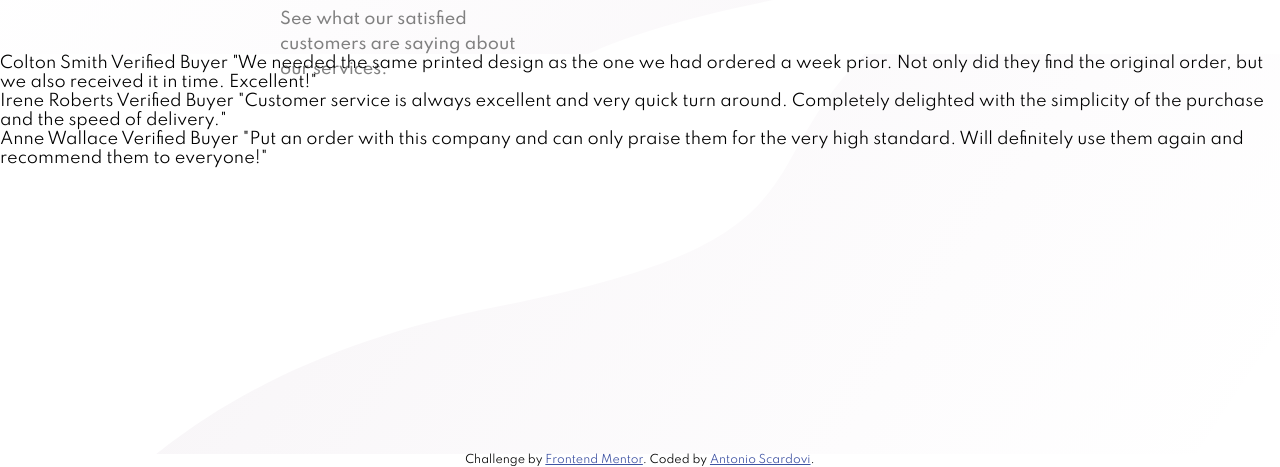
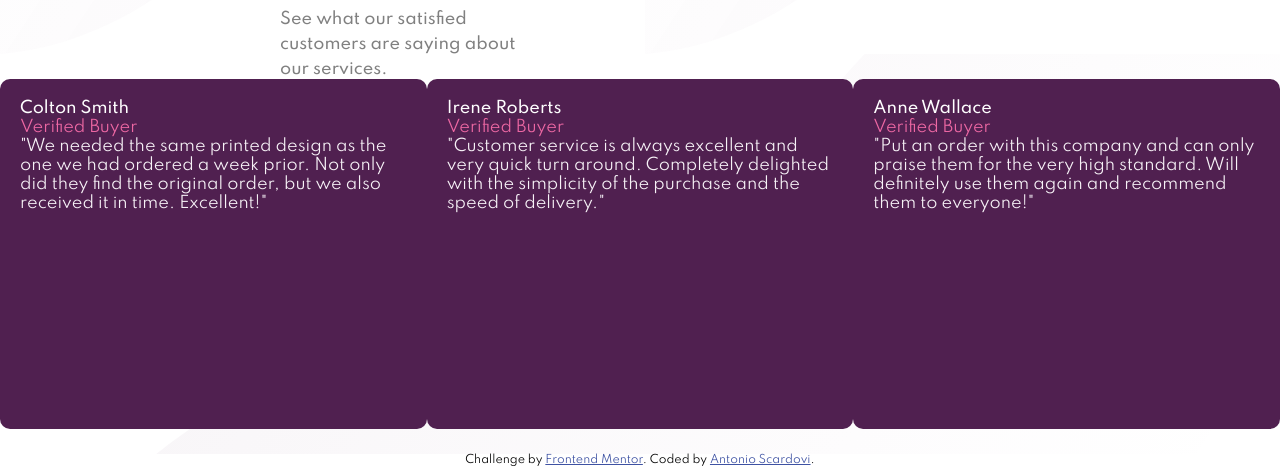
Before and after one commit to antonioscardovi/social-proof-section, a plain HTML site: page index.html in a window 1280 px wide. Shown: the part 346-813 px from the top of the page. Drawn offline with Linux system fonts and the light colour scheme.

Commit message:
inital work on testimonial cards

```diff
--- a/index.html
+++ b/index.html
@@ -83,24 +83,45 @@
       </div>
 
       <div class="bottom">
-        <div class="testimonial-1">
+        <div class="test testimonial-1">
+          <div class="profile-image"></div>
+          <p class="name">
             Colton Smith
+          </p>
+          <p class="status">
             Verified Buyer
+          </p>
+          <p class="testimony">
             "We needed the same printed design as the one we had ordered a week prior.
             Not only did they find the original order, but we also received it in time.
             Excellent!"
+          </p>
         </div>
-        <div class="testimonial-2">
+        <div class="test testimonial-2">
+          <div class="profile-image"></div>
+          <p class="name">
             Irene Roberts
+          </p>
+          <p class="status">
             Verified Buyer
+          </p>
+          <p class="testimony">
             "Customer service is always excellent and very quick turn around. Completely
             delighted with the simplicity of the purchase and the speed of delivery."
+          </p>
         </div>
-        <div class="testimonial-3">
+        <div class="test testimonial-3">
+          <div class="profile-image"></div>
+          <p class="name">
             Anne Wallace
+          </p>
+          <p class="status">
             Verified Buyer
+          </p>
+          <p class="testimony">
             "Put an order with this company and can only praise them for the very high
             standard. Will definitely use them again and recommend them to everyone!"
+          </p>
         </div>
 
       </div>
--- a/style.css
+++ b/style.css
@@ -14,9 +14,8 @@ body {
 
 .top {
     background-image: url('/images/bg-pattern-top-desktop.svg');
-    background-repeat: no-repeat;
-    background-size: cover;
-    background-position: initial;
+    background-size: contain;
+    /* background-position: center; */
     height: 50vh;
     display: flex;
     align-items: center;
@@ -92,4 +91,29 @@ body {
     background-size: cover;
     background-position: center;
     height: 50vh;
+    display: flex;
+    align-items: center;
+    justify-content: space-around;
+
 }
+
+.bottom .test {
+    background-color: hsl(300, 43%, 22%);
+    padding: 20px;
+    height: 350px;
+    width: 500px;
+    border-radius: 10px;
+}
+
+.bottom .test .name {
+    color: hsl(0, 0%, 100%);
+    font-weight: 500;
+}
+
+.bottom .test .status {
+    color: hsl(333, 80%, 67%)
+}
+
+.bottom .test .testimony {
+    color: hsl(300, 24%, 96%);
+}
```
Lines whose indentation alone changed are shown as unchanged.
